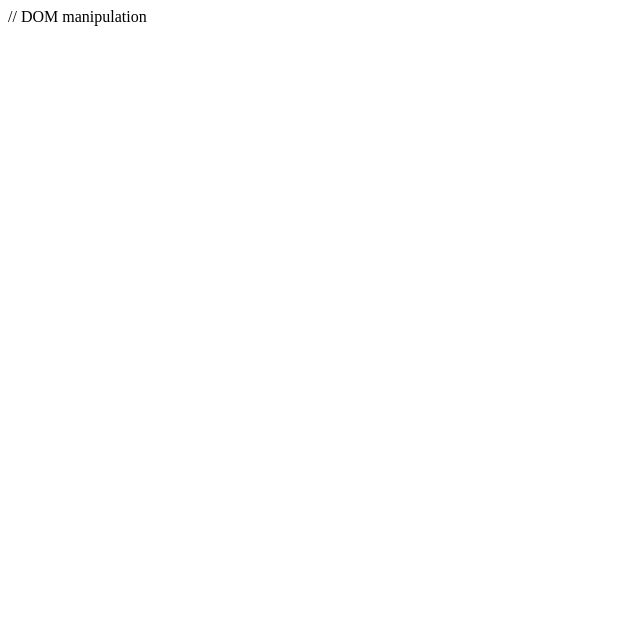
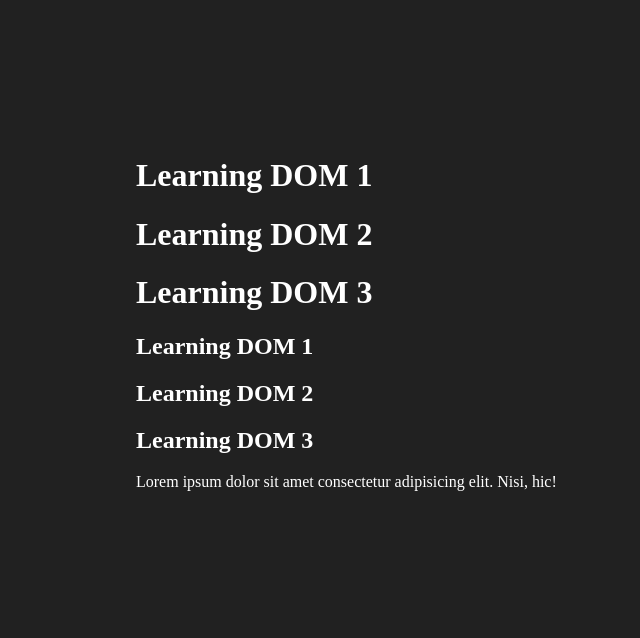
Before and after one commit to mabrur007/JavaScript-2024, a plain HTML site: page 06_dom/one.html in a window 1280 px wide. Shown: the whole page, without its empty margins (0-640 px from the left). Drawn offline with Linux system fonts and the light colour scheme.

Commit message:
DOM selectors part_32

```diff
--- a/06_dom/one.html
+++ b/06_dom/one.html
@@ -1,4 +1,4 @@
-// DOM manipulation
+<!-- // DOM manipulation -->
 
 <!DOCTYPE html>
 <html lang="en">
@@ -6,8 +6,27 @@
     <meta charset="UTF-8">
     <meta name="viewport" content="width=device-width, initial-scale=1.0">
     <title>Document</title>
+    <style>
+        .bg-black{
+            background-color: #212121;
+            color: #fff;
+            padding: 10%;
+        }
+    </style>
 </head>
-<body>
+<body class="bg-black">
+    <div>
+        <h1 id="title" class="heading">Learning DOM 1</h1>
+        <h1 id="title" class="heading">Learning DOM 2</h1>
+        <h1 id="title" class="heading">Learning DOM 3</h1>
+        <h2 id="title2" class="heading2">Learning DOM 1</h2>
+        <h2 id="title2" class="heading2">Learning DOM 2</h2>
+        <h2 id="title2" class="heading2">Learning DOM 3</h2>
+        <p>Lorem ipsum dolor sit amet consectetur adipisicing elit. Nisi, hic!</p>
+    </div>
 
+    <script>
+        document.getElementById('heading').innerHTML = 'Welcome to master class <span style="display: none;">hahaha</span>'
+    </script>
 </body>
 </html>
```
Also changed, not shown: notes.txt.
